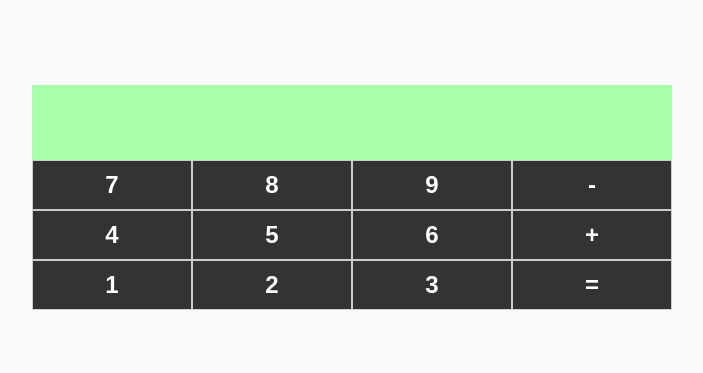
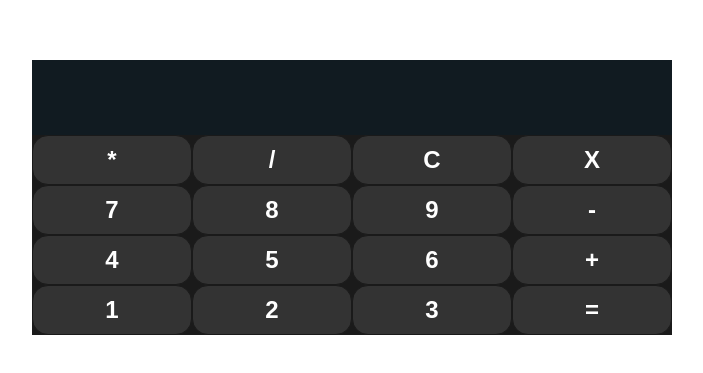
Before and after one commit to daniel-s-souza/CalculadoraReact, a React (Create React App) app in the folder calculator-app/: page / in a window 1280 px wide. Shown: the part 203-576 px from the top of the page, without its empty margins (288-991 px from the left). Built offline with nearby package versions, Linux system fonts and the light colour scheme.

Commit message:
feat: remodela layout do style

```diff
--- a/calculator-app/src/App.js
+++ b/calculator-app/src/App.js
@@ -7,6 +7,12 @@ function App() {
     <Container >
       <Content>
         <Input />
+        <Row>
+        <Button label="*"/>
+        <Button label="/"/>
+        <Button label="C"/>
+        <Button label="X"/>
+        </Row>
         <Row>
         <Button label="7"/>
         <Button label="8"/>
--- a/calculator-app/src/componnets/Button/style.js
+++ b/calculator-app/src/componnets/Button/style.js
@@ -2,10 +2,15 @@ import styled from 'styled-components';
 
 export const ButtonContainer = styled.button`
   padding: 10px;
-  border: 1px solid #CDCDCD;
+  border-radius: 1rem;
+  border: 1px solid #1a1a1a;
   background-color: #333333;
   color: #FFFFFF;
   font-size: 24px;
   font-weight: 700;
   flex: 1;
+
+  &: hover {
+    opacity: 0.5;
+  }
 `
--- a/calculator-app/src/componnets/Input/style.js
+++ b/calculator-app/src/componnets/Input/style.js
@@ -3,7 +3,7 @@ import styled from 'styled-components';
 export const InputContainer = styled.div`
   width: 100%;
   height: 75px;
-  background-color: #AAFFAA;
+  background-color: #111b21;
 
   display: flex;
   align-items: center;
@@ -14,9 +14,10 @@ export const InputContainer = styled.div`
       input {
         width: 100%;
         height: 75px;
-        background-color: #AAFFAA;
+        background-color: #111b21;
         border: 0;
         padding: 0 10px;
+        color: #FFFFFF;
         font-size: 24px;
         font-family: 'Roboto';
       }
--- a/calculator-app/src/style.js
+++ b/calculator-app/src/style.js
@@ -3,14 +3,13 @@ import styled from "styled-components";
 export const Container = styled.div`
 width: 100%;
 height: 100vh;
-background-color: #fafafa;
 
 display:flex;
 align-items: center;
 justify-content: center;
 `
 export const Content = styled.div`
-background-color: #ffffff;
+background-color: #1a1a1a;
 width: 50%;
 `
 
```
